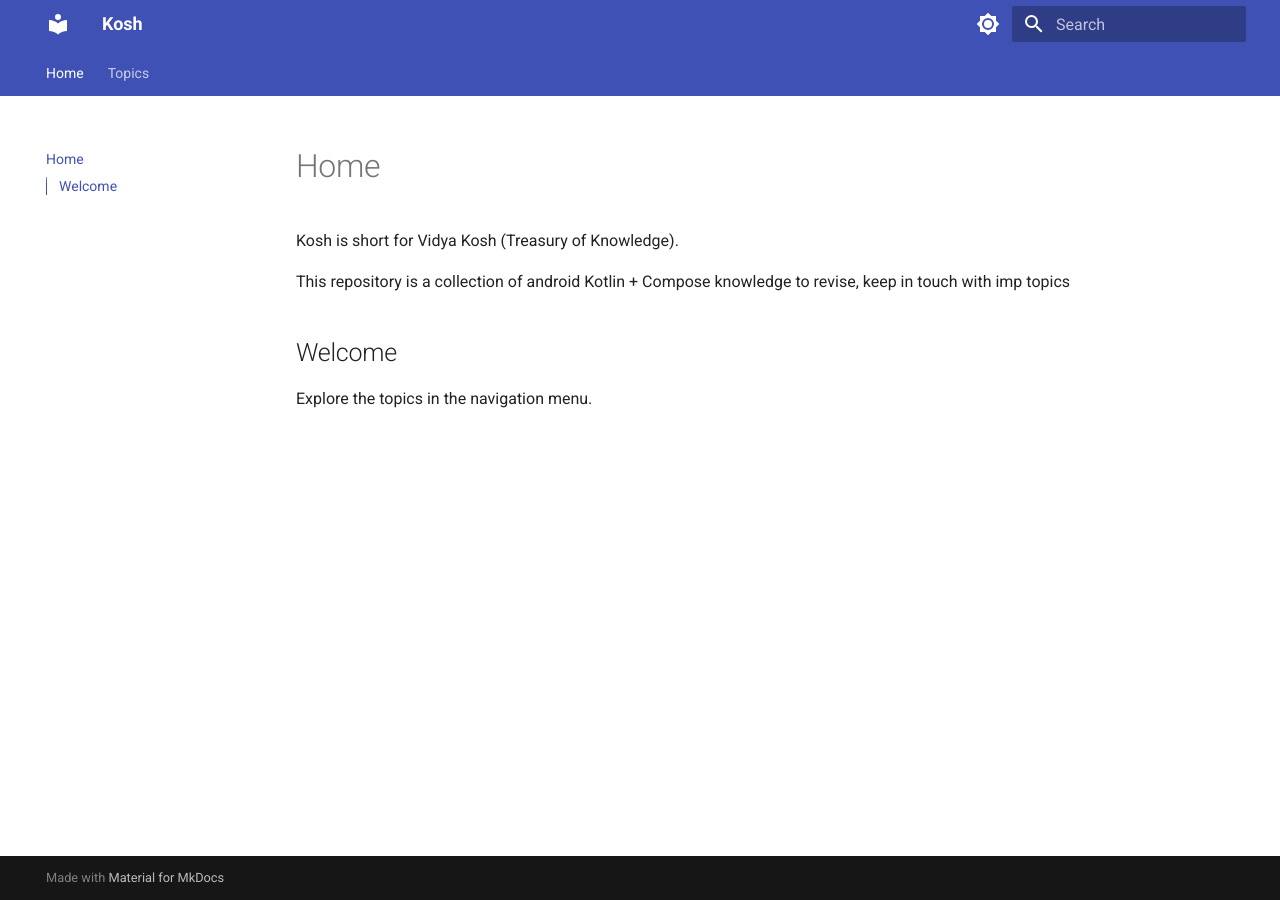
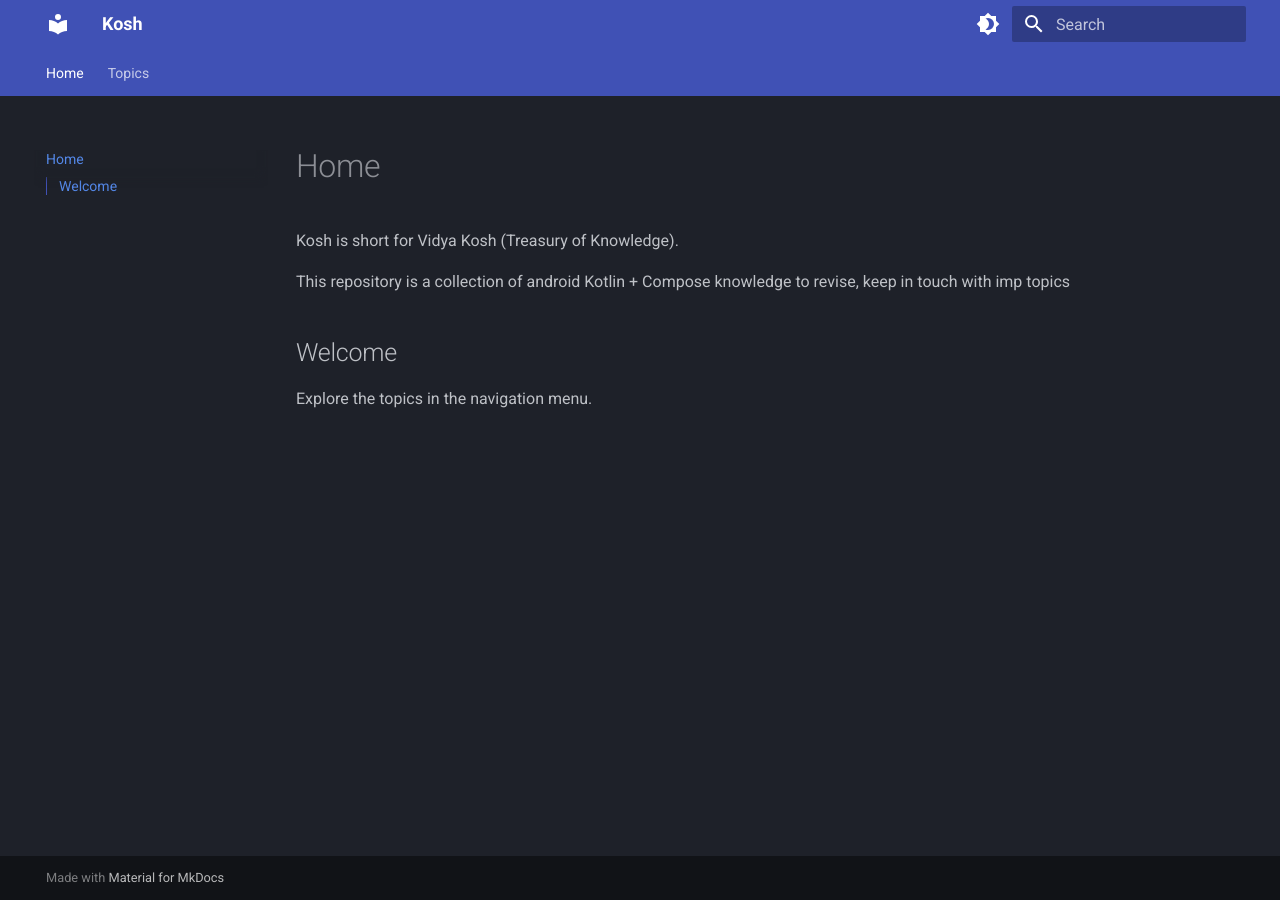
Before and after one commit to ksharma-xyz/Kosh, an MkDocs documentation site: the page built from docs/index.md, in a window 1280 px wide. Built offline with MkDocs 1.6.1 and Material for MkDocs 9.7.7, drawn with Linux system fonts in a browser that asks for light colours.

```diff
--- a/mkdocs.yml
+++ b/mkdocs.yml
@@ -11,18 +11,18 @@ theme:
     - search.suggest
     - search.highlight
   palette:
+    - scheme: slate
+      primary: indigo
+      accent: indigo
+      toggle:
+        icon: material/brightness-4
+        name: Switch to light mode
     - scheme: default
       primary: indigo
       accent: indigo
       toggle:
         icon: material/brightness-7
         name: Switch to dark mode
-    - scheme: slate
-      primary: indigo
-      accent: indigo
-      toggle:
-        icon: material/brightness-4
-        name: Switch to light mode
 
 markdown_extensions:
   - pymdownx.highlight:
```
